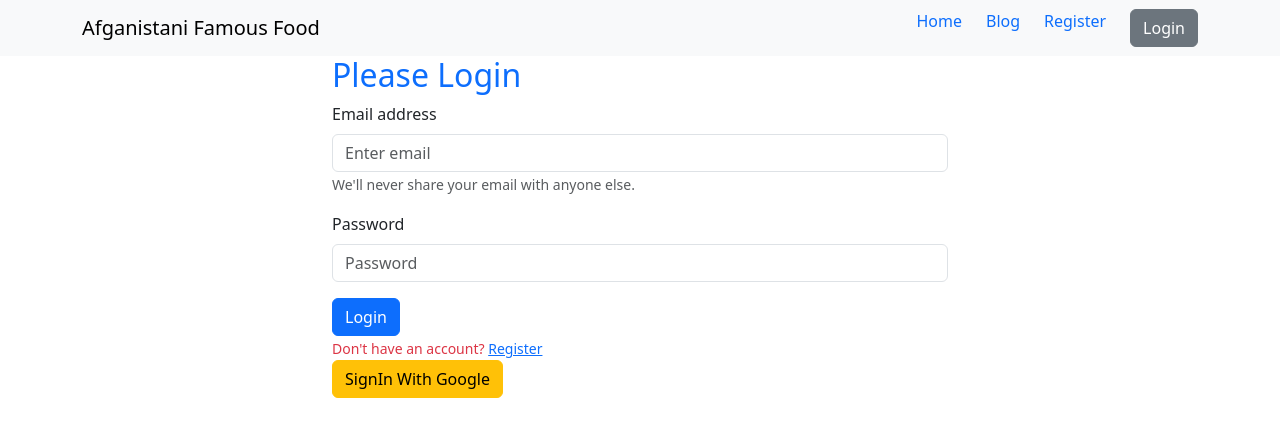
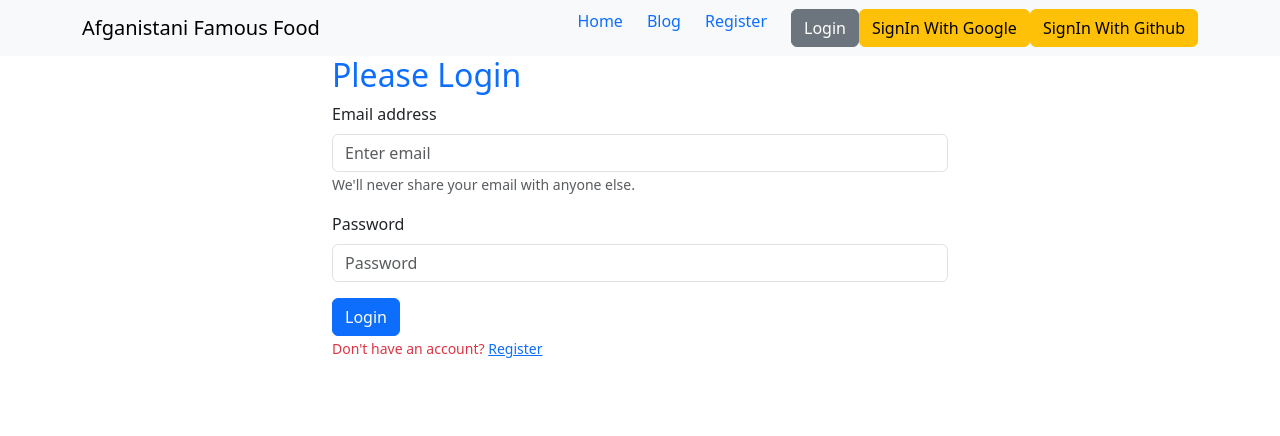
Before and after one commit to mdrubelhasan1/assignment-ten-client, a React (Vite) app: page /login in a window 1280 px wide. Shown: the top 436 px of the page. Built offline with nearby package versions, Linux system fonts and the light colour scheme; no server answers.

Commit message:
github signin method added

```diff
--- a/src/components/Login/Login.jsx
+++ b/src/components/Login/Login.jsx
@@ -9,7 +9,7 @@ import { AuthContext } from '../providers/AuthProviders';
 const Login = () => {
 
 
-    const { signIn, googleSignIn } = useContext(AuthContext);
+    const { signIn } = useContext(AuthContext);
     const navigate = useNavigate();
     const location = useLocation();
     const from = location.state?.from?.pathname || '/';
@@ -26,23 +26,14 @@ const Login = () => {
             .then(result => {
                 const loggedUser = result.user
                 console.log(loggedUser)
-                navigate(from, {replace: true})
+                navigate(from, { replace: true })
             })
             .catch(error => {
                 console.log(error)
             })
     }
 
-    const handleGoogleSignIn = ()=>{
-        googleSignIn()
-            .then(result=>{
-                const user = result.user
-                console.log(user)
-            })
-            .catch(error=>{
-                console.log(error)
-            })
-    }
+
 
     return (
         <Container className='w-50 mx-auto'>
@@ -69,7 +60,7 @@ const Login = () => {
                     Don't have an account? <Link to='/register'>Register</Link>
                 </Form.Text>
             </Form>
-            <Button onClick={handleGoogleSignIn} variant="warning">SignIn With Google</Button>
+
         </Container>
     );
 };
--- a/src/components/NavigationBar/NavigationBar.jsx
+++ b/src/components/NavigationBar/NavigationBar.jsx
@@ -5,7 +5,29 @@ import { AuthContext } from '../providers/AuthProviders';
 
 const NavigationBar = () => {
 
-    const { user, logOut } = useContext(AuthContext)
+    const { user, logOut, googleSignIn, gitHubSignIn } = useContext(AuthContext)
+
+    const handleGoogleSignIn = () => {
+        googleSignIn()
+            .then(result => {
+                const user = result.user
+                console.log(user)
+            })
+            .catch(error => {
+                console.log(error)
+            })
+    }
+
+    const handleGithubSignIn = () => {
+        gitHubSignIn()
+            .then(result=>{
+                const user = result.user
+                console.log(user)
+            })
+            .catch(error =>{
+                console.log(error)
+            })
+    }
 
     const handleLogout = () => {
         logOut()
@@ -19,9 +41,9 @@ const NavigationBar = () => {
                 <Navbar.Brand href="#home">Afganistani Famous Food</Navbar.Brand>
                 <Navbar.Toggle aria-controls="responsive-navbar-nav" />
                 <Navbar.Collapse id="responsive-navbar-nav">
-                    <Nav className="ms-auto gap-4">
+                    <Nav className="ms-auto gap-4 ">
                         <Link className='link-underline-light' to='/'>Home</Link>
-                        <Link  className='link-underline-light' to='/blog'>Blog</Link>
+                        <Link className='link-underline-light' to='/blog'>Blog</Link>
                         <Link className='mr-4 link-underline-light' to='/register'>Register</Link>
 
 
@@ -29,9 +51,14 @@ const NavigationBar = () => {
                             <Button
                                 onClick={handleLogout} variant="secondary">Logout
                             </Button> :
-                            <Link to='/login'>
-                                <Button variant="secondary">Login</Button>
-                            </Link>}
+                            <div>
+                                <Link to='/login'>
+                                    <Button className='mr-4'  variant="secondary">Login</Button>
+                                </Link>
+                                <Button onClick={handleGoogleSignIn} variant="warning">SignIn With Google</Button>
+                                <Button onClick={handleGithubSignIn} variant="warning">SignIn With Github</Button>
+                            </div>
+                        }
 
                     </Nav>
 
--- a/src/components/providers/AuthProviders.jsx
+++ b/src/components/providers/AuthProviders.jsx
@@ -1,31 +1,38 @@
 import React, { createContext, useEffect, useState } from 'react';
 import app from '../../firebase/firebase.config';
-import { GoogleAuthProvider, createUserWithEmailAndPassword, getAuth, onAuthStateChanged, signInWithEmailAndPassword, signInWithPopup, signOut } from "firebase/auth";
+import { GithubAuthProvider, GoogleAuthProvider, createUserWithEmailAndPassword, getAuth, onAuthStateChanged, signInWithEmailAndPassword, signInWithPopup, signOut } from "firebase/auth";
 
 
 export const AuthContext = createContext(null)
 const auth = getAuth(app);
 
-const AuthProviders = ({children}) => {
+const AuthProviders = ({ children }) => {
     const [user, setUser] = useState(null)
     const [loading, setLoading] = useState(true);
-    const provider = new GoogleAuthProvider();
+    const googleProvider = new GoogleAuthProvider();
+    const githubProvider = new GithubAuthProvider();
 
-    const createUser = (email, password)=>{
+
+    const createUser = (email, password) => {
         setLoading(true)
         return createUserWithEmailAndPassword(auth, email, password)
     }
-    const googleSignIn = () =>{
+    const googleSignIn = () => {
         setLoading(true)
-        return signInWithPopup(auth, provider)
+        return signInWithPopup(auth, googleProvider)
     }
 
-    const signIn = (email, password)=>{
+    const gitHubSignIn = () => {
         setLoading(true)
-       return signInWithEmailAndPassword(auth, email, password)
+        return signInWithPopup(auth, githubProvider)
     }
 
-    const logOut = ()=>{
+    const signIn = (email, password) => {
+        setLoading(true)
+        return signInWithEmailAndPassword(auth, email, password)
+    }
+
+    const logOut = () => {
         setLoading(true)
         return signOut(auth);
 
@@ -37,27 +44,28 @@ const AuthProviders = ({children}) => {
         createUser,
         signIn,
         logOut,
-        googleSignIn
+        googleSignIn,
+        gitHubSignIn
 
 
     }
 
-    useEffect( ()=>{
-        const unsubscribe = onAuthStateChanged(auth, loggedUser =>{
+    useEffect(() => {
+        const unsubscribe = onAuthStateChanged(auth, loggedUser => {
             console.log('auth state observer', loggedUser)
             setUser(loggedUser);
             setLoading(false)
 
         })
-        return ()=>{
+        return () => {
             unsubscribe();
         }
-    },[])
+    }, [])
 
     return (
-       <AuthContext.Provider value={authInfo}>
+        <AuthContext.Provider value={authInfo}>
             {children}
-       </AuthContext.Provider>
+        </AuthContext.Provider>
     );
 };
 
```
